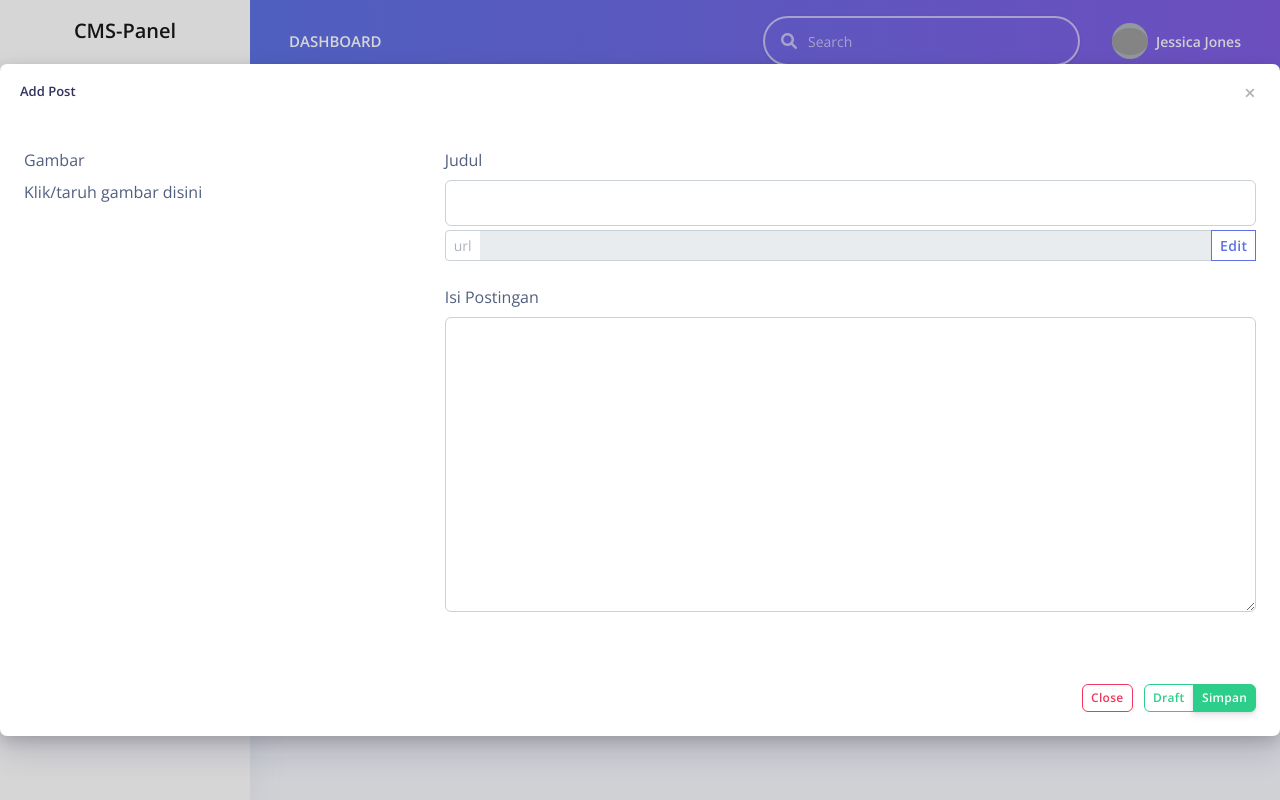
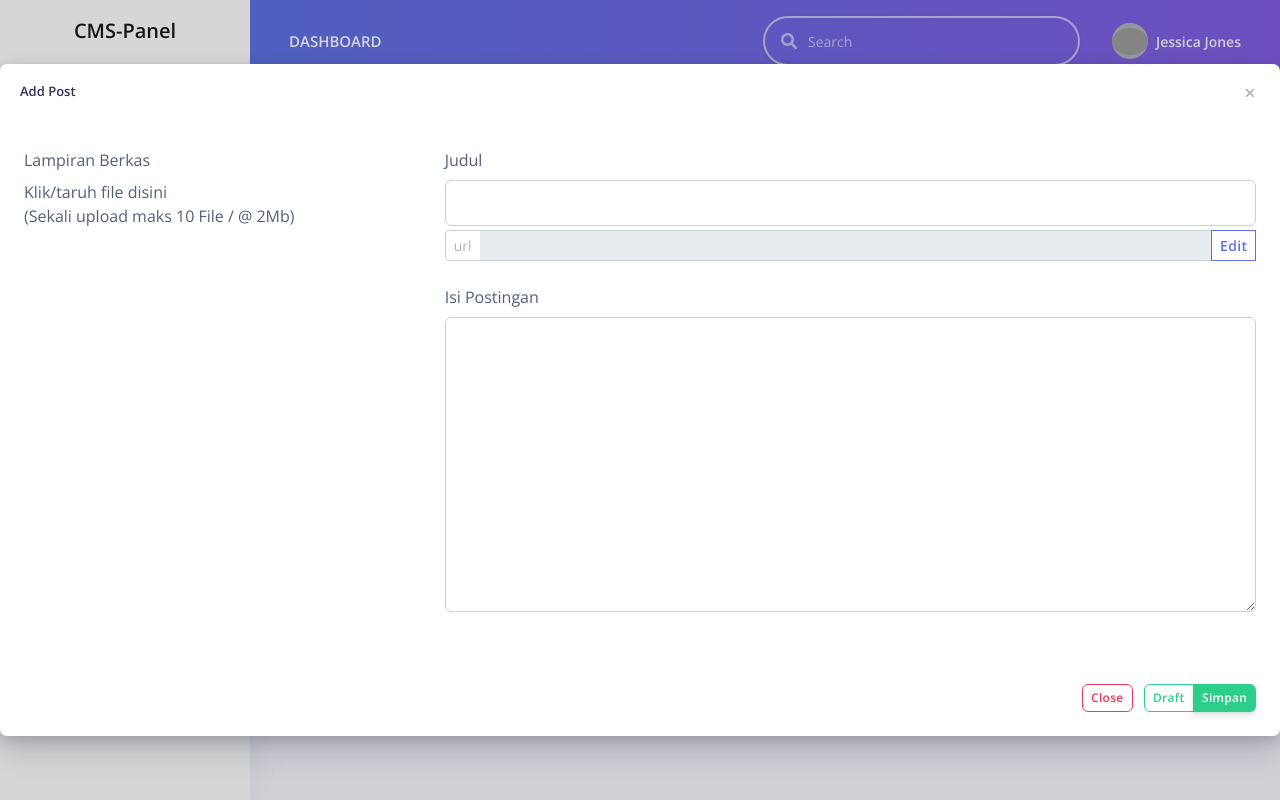
Before and after one commit to medigital-dev/Website-EsperoJaya, a CodeIgniter 4 app: template app/Views/cms-panel/post.php in a window 1280 px wide, after a click that opens the changed part. Run offline with PHP 8.4 and a stand-in for CodeIgniter, Linux system fonts and the light colour scheme; the template is opened without the code that fills it, so the values that code supplies are empty; some libraries are stand-ins or nearby versions; grey boxes are pictures that could not be loaded.

Commit message:
Update CMS-Panel: Post

```diff
--- a/app/Views/cms-panel/post.php
+++ b/app/Views/cms-panel/post.php
@@ -47,7 +47,7 @@
 
 <!-- Modal -->
 <div class="modal fade" id="modal-form" tabindex="-1" role="dialog" data-backdrop="static" data-keyboard="false" aria-labelledby="modal-formLabel" aria-hidden="true">
-    <div class="modal-dialog modal-fs modal-dialog-centered" role="document">
+    <div class="modal-dialog modal-fs modal-dialog-centered modal-dialog-scrollable" role="document">
         <div class="modal-content">
             <div class="modal-header">
                 <h5 class="modal-title" id="modal-formLabel">Add Post</h5>
@@ -59,9 +59,9 @@
                 <div class="row">
                     <div class="col-lg-4">
                         <div class="form-group">
-                            <label for="myDropzone">Gambar</label>
+                            <label for="myDropzone">Lampiran Berkas</label>
                             <div id="dropzone" class="dropzone">
-                                <div class="dz-message" data-dz-message><span>Klik/taruh gambar disini</span></div>
+                                <div class="dz-message" data-dz-message><span>Klik/taruh file disini<br>(Sekali upload maks 10 File / @ 2Mb)</span></div>
                             </div>
                         </div>
                     </div>
--- a/app/Views/templates/cms-panel.php
+++ b/app/Views/templates/cms-panel.php
@@ -42,8 +42,8 @@
 
         @media (min-width: 992px) {
             .dropzone {
-                height: auto;
-                min-height: 420px !important;
+                height: 420px !important;
+                overflow-y: auto;
             }
 
             .modal-fs {
@@ -340,7 +340,6 @@
         <script src="<?= base_url('assets/js/functions.js'); ?>"></script>
         <script>
             Dropzone.options.dropzone = false;
-            // Prevent Bootstrap dialog from blocking focusin
             $(document).on('focusin', function(e) {
                 if ($(e.target).closest(".tox-tinymce, .tox-tinymce-aux, .moxman-window, .tam-assetmanager-root").length) {
                     e.stopImmediatePropagation();
@@ -349,29 +348,39 @@
         </script>
         <script>
             $(document).ready(function() {
+                // ##### Dropzone Config
                 var myDropzone = new Dropzone('#dropzone', {
                     url: '/files/upload/',
                     autoProcessQueue: false,
+                    maxFiles: 10,
+                    parallelUploads: 10,
+                    maxFilesize: 2,
                     addRemoveLinks: true,
                     thumbnailWidth: 100,
                     thumbnailHeight: 100,
                     renameFile: file => {
-                        return (Math.random() + 1).toString(36).substring(7) + '_' + file.name
+                        return (Math.random() + 1).toString(36).substring(7) + '_' + file.name.replace(/ /g, "_");
                     }
                 });
 
+                myDropzone.on('canceled', () => {
+                    $('#btn-savePost').text('Save').prop('disabled', false);
+                    $('#btn-draftPost').text('Draft').prop('disabled', false);
+                });
                 // myDropzone.on('success', file => console.log(file.xhr.responseText));
-                myDropzone.on('removedfile', err => console.log(err));
+                // myDropzone.on('removedfile', err => console.log(err));
+                // ##### End Dropzone Config
 
                 tinymce.init({
                     selector: '#content',
                     // menubar: false,
                     width: '100%',
                     height: 280,
-                    plugins: 'lists help table link code fullscreen image media',
-                    toolbar1: 'undo redo | blocks | fontfamily fontsize | link table image media | fullscreen code help',
-                    toolbar2: 'copy cut paste | bold italic underline | forecolor backcolor | alignleft aligncenter alignright alignjustify | bullist numlist',
-                    a11y_advanced_options: true,
+                    resize: false,
+                    // plugins: 'lists help table link code fullscreen image media',
+                    // toolbar1: 'undo redo | blocks | fontfamily fontsize | link table image media | fullscreen code help',
+                    // toolbar2: 'copy cut paste | bold italic underline | forecolor backcolor | alignleft aligncenter alignright alignjustify | bullist numlist',
+                    // a11y_advanced_options: true,
                     file_picker_callback: (callback, value, meta) => {
                         console.log(meta.filetype);
                         if (meta.filetype == 'file' || meta.filetype == 'media' || meta.filetype == 'image') {
@@ -471,11 +480,29 @@
                         return;
                     }
 
-                    myDropzone.processQueue();
+                    const data = {
+                        title: judul.val(),
+                        slug: slug.val(),
+                        content: isi,
+                        author: 'admin',
+                        status: 'active',
+                    }
+
+                    $.post('/post/setPost', data, response => {
+                        if (response.status == 200) {
+                            myDropzone.processQueue();
+                            var postId = response.result.post_id;
+                        }
+                    }, 'json').fail(err => console.log(err.responseText));
+
+                    var fileUpload = [];
+                    myDropzone.on('complete', file => fileUpload.push(file.upload.filename));
+                    console.log(post_id);
                 });
 
+
                 // ANY PAGE
-                $('tbody tr').click(async function() {
+                $('tbody tr').click(function() {
                     $(this).toggleClass('table-success');
                 });
 
```
Also changed, not shown: app/Controllers/Post.php (+18 -0 lines).
